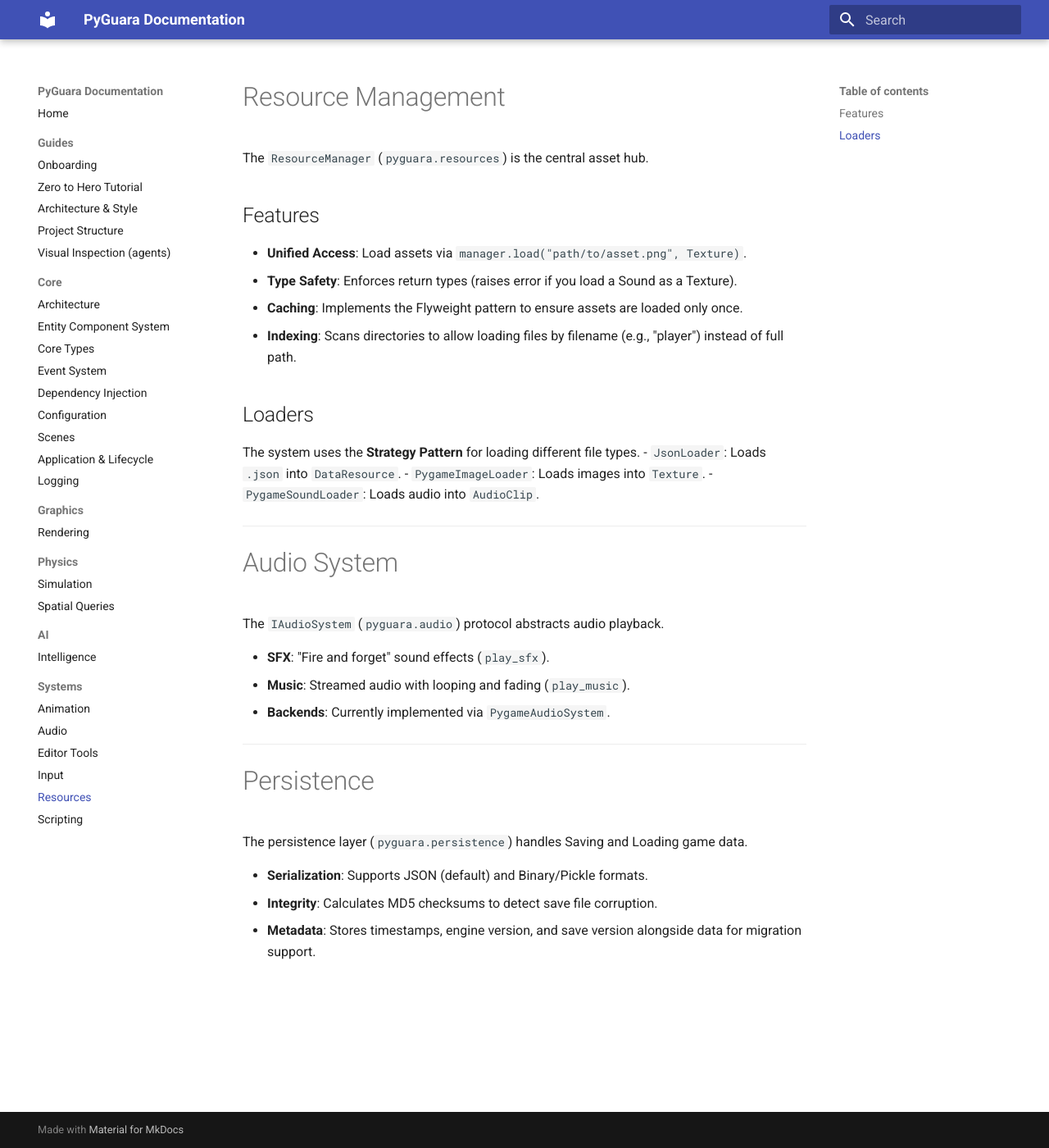
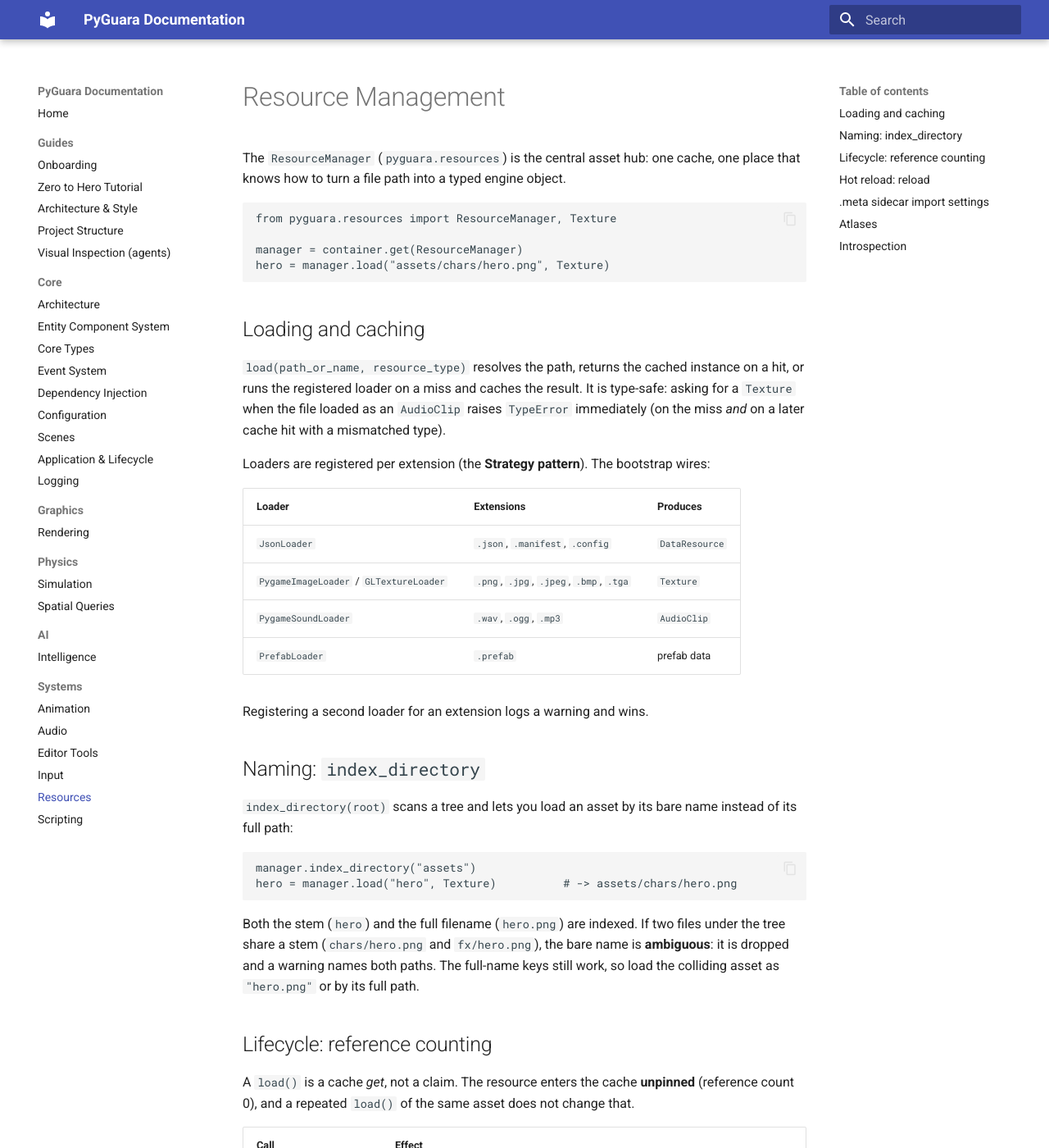
Before and after one commit to Wedeueis/pyguara, an MkDocs documentation site: the page built from docs/systems/resources.md, in a window 1280 px wide and 1400 px high. Shown: the whole window at 82% size. Built offline with MkDocs 1.6.1 and Material for MkDocs 9.7.7, drawn with Linux system fonts in a browser that asks for light colours; some of the changed text lies outside the part shown.

Commit message:
docs(resources): rewrite systems/resources.md for the real API
The page (15 lines) documented load(), type safety, caching and indexing
and nothing else. It omitted the reference-counting API, the entire .meta
sidecar system (a module with its own test file), reload(), load_atlas()
and get_cache_stats(); and it carried a stale duplicated "Audio System"
section (systems/audio.md owns that since the audio audit) plus a
"Persistence" section that belongs to that subsystem.

Rewritten to cover the loader table, the name index and its collision
rule, the load()/acquire()/release()/unload_unused() lifecycle, reload()
and its stale-holder caveat, the .meta pipeline with an honest per-type
table of what each setting currently affects, atlases, and get_cache_stats.
Audio and persistence sections dropped.

test_docs_api.py and mkdocs build --strict pass.

Co-Authored-By: Claude Sonnet 5 <noreply@anthropic.com>
Claude-Session: https://claude.ai/code/session_01NrKShjnJeydtGXC6YFMJU5

````diff
--- a/docs/systems/resources.md
+++ b/docs/systems/resources.md
@@ -1,36 +1,116 @@
 # Resource Management
 
-The `ResourceManager` (`pyguara.resources`) is the central asset hub.
+The `ResourceManager` (`pyguara.resources`) is the central asset hub: one
+cache, one place that knows how to turn a file path into a typed engine
+object.
 
-## Features
+```python
+from pyguara.resources import ResourceManager, Texture
 
-- **Unified Access**: Load assets via `manager.load("path/to/asset.png", Texture)`.
-- **Type Safety**: Enforces return types (raises error if you load a Sound as a Texture).
-- **Caching**: Implements the Flyweight pattern to ensure assets are loaded only once.
-- **Indexing**: Scans directories to allow loading files by filename (e.g., "player") instead of full path.
+manager = container.get(ResourceManager)
+hero = manager.load("assets/chars/hero.png", Texture)
+```
 
-## Loaders
-The system uses the **Strategy Pattern** for loading different file types.
-- `JsonLoader`: Loads `.json` into `DataResource`.
-- `PygameImageLoader`: Loads images into `Texture`.
-- `PygameSoundLoader`: Loads audio into `AudioClip`.
+## Loading and caching
 
----
+`load(path_or_name, resource_type)` resolves the path, returns the cached
+instance on a hit, or runs the registered loader on a miss and caches the
+result. It is type-safe: asking for a `Texture` when the file loaded as an
+`AudioClip` raises `TypeError` immediately (on the miss *and* on a later
+cache hit with a mismatched type).
 
-# Audio System
+Loaders are registered per extension (the **Strategy pattern**). The
+bootstrap wires:
 
-The `IAudioSystem` (`pyguara.audio`) protocol abstracts audio playback.
+| Loader | Extensions | Produces |
+| --- | --- | --- |
+| `JsonLoader` | `.json`, `.manifest`, `.config` | `DataResource` |
+| `PygameImageLoader` / `GLTextureLoader` | `.png`, `.jpg`, `.jpeg`, `.bmp`, `.tga` | `Texture` |
+| `PygameSoundLoader` | `.wav`, `.ogg`, `.mp3` | `AudioClip` |
+| `PrefabLoader` | `.prefab` | prefab data |
 
-- **SFX**: "Fire and forget" sound effects (`play_sfx`).
-- **Music**: Streamed audio with looping and fading (`play_music`).
-- **Backends**: Currently implemented via `PygameAudioSystem`.
+Registering a second loader for an extension logs a warning and wins.
 
----
+## Naming: `index_directory`
 
-# Persistence
+`index_directory(root)` scans a tree and lets you load an asset by its bare
+name instead of its full path:
 
-The persistence layer (`pyguara.persistence`) handles Saving and Loading game data.
+```python
+manager.index_directory("assets")
+hero = manager.load("hero", Texture)          # -> assets/chars/hero.png
+```
 
-- **Serialization**: Supports JSON (default) and Binary/Pickle formats.
-- **Integrity**: Calculates MD5 checksums to detect save file corruption.
-- **Metadata**: Stores timestamps, engine version, and save version alongside data for migration support.
+Both the stem (`hero`) and the full filename (`hero.png`) are indexed. If two
+files under the tree share a stem (`chars/hero.png` and `fx/hero.png`), the
+bare name is **ambiguous**: it is dropped and a warning names both paths. The
+full-name keys still work, so load the colliding asset as `"hero.png"` or by
+its full path.
+
+## Lifecycle: reference counting
+
+A `load()` is a cache *get*, not a claim. The resource enters the cache
+**unpinned** (reference count 0), and a repeated `load()` of the same asset
+does not change that.
+
+| Call | Effect |
+| --- | --- |
+| `acquire(name)` | +1. Pin the resource so `unload_unused()` cannot evict it. |
+| `release(name)` | −1. Must balance an `acquire()`. Dropping to 0 evicts immediately. Releasing something at 0 raises `ValueError`. |
+| `unload_unused()` | Evict every resource at count 0. Call it between scenes. Returns the count freed. |
+| `unload(name, force=True)` | Evict now, whatever the count. |
+| `unload(name)` | Decrement like `release()`, but tolerant: a no-op if the name is unknown. |
+
+`acquire()` / `release()` on an unloaded name raise `KeyError`.
+
+So the pattern for an asset a scene must hold for its whole life is
+`load()` then `acquire()` in `on_enter()`, and `release()` (or a blanket
+`unload_unused()`) in `on_exit()`.
+
+## Hot reload: `reload`
+
+`reload(name)` re-runs the loader for a cached resource, re-reading its
+`.meta` sidecar too, and swaps the new instance into the cache. The
+reference count is preserved.
+
+Callers that already hold the **previous** instance keep that stale object —
+`reload()` swaps the cache entry, it does not mutate the old object. Call
+`load()` again after a reload to pick up the new one. This is what a
+file-watching hot-reload loop does.
+
+## `.meta` sidecar import settings
+
+An asset `hero.png` can carry a sibling `hero.png.meta` (JSON) describing how
+to import it. A meta-aware loader receives the parsed settings; the resolved
+object is also attached to the resource as `resource.import_meta` for systems
+that need it after load.
+
+```json
+{ "type": "texture", "filter": "nearest", "premultiply_alpha": true }
+```
+
+`type` may be omitted when the extension implies it (`.png` → `texture`,
+`.ogg` → `audio`). Unknown fields are ignored; an invalid file logs a warning
+and is treated as "no meta". The `MetaLoader` caches by path and re-reads
+when the file's mtime changes; `MetaLoader.invalidate(path)` forces a re-read
+and `save_meta()` writes one back.
+
+| Meta type | Fields | What currently consumes it |
+| --- | --- | --- |
+| `TextureMeta` | `filter`, `premultiply_alpha`, `srgb`, `mipmaps`, `wrap_s`, `wrap_t` | `PygameImageLoader` applies `premultiply_alpha`/`srgb`; `GLTextureLoader` applies `filter` (nearest ↔ linear). `mipmaps`/`wrap_*` are not applied yet. |
+| `AudioMeta` | `volume_db`, `load_mode`, `loop_start`, `loop_end`, `normalize` | The audio system applies `volume_db` as a per-asset gain per play. `load_mode: stream` warns (clips are always fully decoded — use `play_music`). `loop_*`/`normalize` are not applied yet. |
+| `SpritesheetMeta` | `frame_width`, `frame_height`, `margin`, `spacing`, `filter` | `SpriteSheet.slice_from_meta(meta)` reads the grid geometry (`margin`/`spacing` included). `filter` is not applied. |
+
+## Atlases
+
+`load_atlas(texture_path, json_path)` loads a packed-sprite texture plus a
+JSON region map and returns an `Atlas`. It `acquire()`s the underlying
+texture so `unload_unused()` will not pull it out from under the atlas; drop
+it with `unload(texture_path, force=True)`. A malformed region map raises
+`InvalidMetadataError` with line/column info.
+
+## Introspection
+
+`get_cache_stats()` returns `{"resource_count", "total_references",
+"resources": {path: {"type", "ref_count"}}}` — useful for a debug overlay or
+a leak check between scenes.
````
